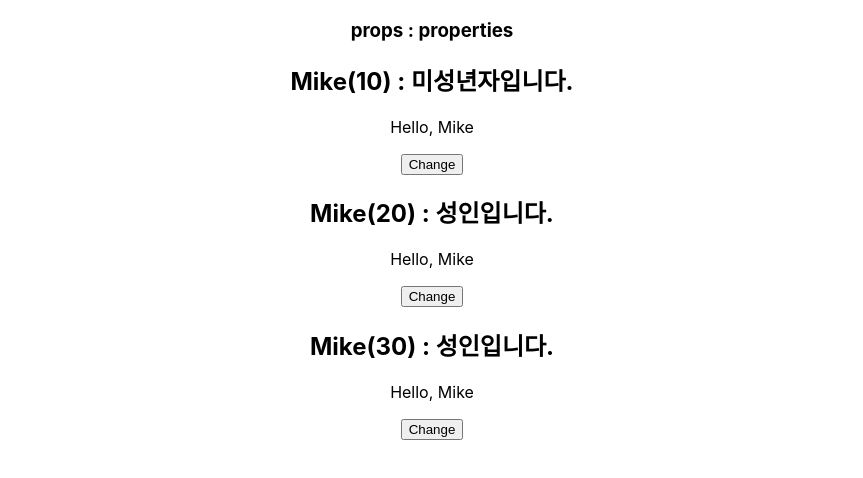
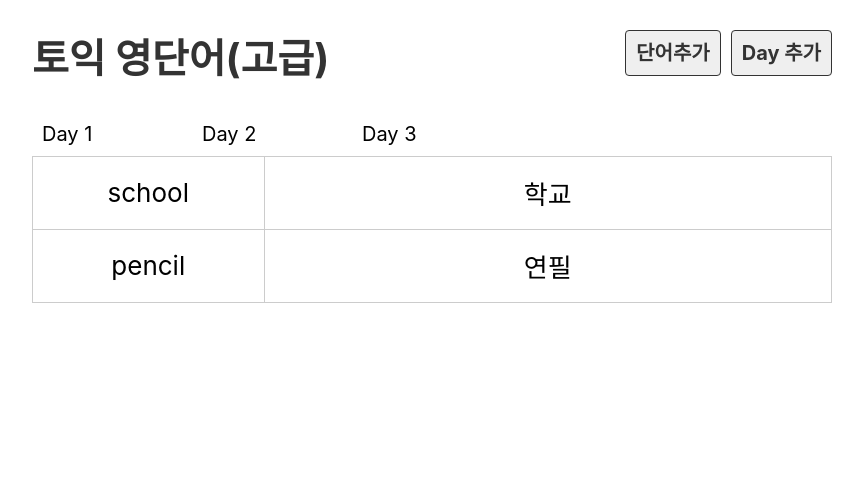
Before and after one commit to Park-JiYoungs/vocabulary-app, a React (Create React App) app: page / in a window 1280 px wide. Shown: the top 478 px of the page, without its empty margins (208-1071 px from the left). Built offline with nearby package versions, Linux system fonts and the light colour scheme.

Commit message:
JSON을 이용하여 단어장 초기 세팅

```diff
--- a/src/App.css
+++ /dev/null
@@ -1,38 +0,0 @@
-.App {
-  text-align: center;
-}
-
-.App-logo {
-  height: 40vmin;
-  pointer-events: none;
-}
-
-@media (prefers-reduced-motion: no-preference) {
-  .App-logo {
-    animation: App-logo-spin infinite 20s linear;
-  }
-}
-
-.App-header {
-  background-color: #282c34;
-  min-height: 100vh;
-  display: flex;
-  flex-direction: column;
-  align-items: center;
-  justify-content: center;
-  font-size: calc(10px + 2vmin);
-  color: white;
-}
-
-.App-link {
-  color: #61dafb;
-}
-
-@keyframes App-logo-spin {
-  from {
-    transform: rotate(0deg);
-  }
-  to {
-    transform: rotate(360deg);
-  }
-}
--- a/src/App.js
+++ b/src/App.js
@@ -1,15 +1,15 @@
-import './App.css';
-import Hello from './component/Hello';
+import Header from "./component/Header";
+import DayList from "./component/DayList";
+import Day from "./component/Day";
 
 function App() {
   return (
     <div className="App">
-      <h3>props : properties</h3>
-      <Hello age={10}/>
-      <Hello age={20}/>
-      <Hello age={30}/>
+      <Header/>
+      <DayList/>
+      <Day/>
     </div>
-  );
+  )
 }
 
 export default App;
--- /dev/null
+++ b/src/component/Day.js
@@ -0,0 +1,21 @@
+import dummy from "../db/data.json";
+
+export default function Day() {
+    const day = 3;
+    const wordList = dummy.words.filter(word => (word.day === day));
+
+    return (
+        <>
+            <table>
+                <tbody>
+                    {wordList.map((word) => (
+                        <tr key={word.id}>
+                            <td>{word.eng}</td>
+                            <td>{word.kor}</td>
+                        </tr>
+                    ))}
+                </tbody>
+            </table>
+        </>
+    )
+}
--- /dev/null
+++ b/src/component/DayList.js
@@ -0,0 +1,11 @@
+import dummy from "../db/data.json";
+
+export default function DayList() {
+    return (
+        <ul className="list_day">
+            {dummy.days.map((day) => (
+                <li key={day.id}>Day {day.day}</li>
+            ))}
+        </ul>
+    );
+}
--- /dev/null
+++ b/src/component/Header.js
@@ -0,0 +1,17 @@
+export default function Header() {
+    return (
+        <div className = "header">
+            <h1>
+                <a href="/">토익 영단어(고급)</a>
+            </h1>
+            <div className="menu">
+                <a href="#x" className="link">
+                    단어추가
+                </a>
+                <a href="#x" className="link">
+                    Day 추가
+                </a>
+            </div>
+        </div>
+    );
+}
--- a/src/component/Hello.js
+++ /dev/null
@@ -1,22 +0,0 @@
-import {useState} from "react";
-import UserName from "./UserName";
-
-export default function Hello({age}) {
-
-    const [name, setName] = useState("Mike");
-    const msg = age > 19? '성인입니다.' : '미성년자입니다.';
-
-    return (
-        <div>
-            <h2 id="name">
-                {name}({age}) : {msg}
-            </h2>
-            <UserName name={name}/>
-            <button onClick={() => {
-                        setName(name === "Mike"? "Jane" : "Mike");
-                    }}
-                >Change
-            </button>
-        </div>
-    );
-};
--- a/src/component/UserName.js
+++ /dev/null
@@ -1,3 +0,0 @@
-export default function UserName({name}) {
-    return <p>Hello, {name}</p>
-}
--- /dev/null
+++ b/src/db/data.json
@@ -0,0 +1,51 @@
+{
+    "days": [
+        {"id": 1, "day": 1},
+        {"id": 2, "day": 2},
+        {"id": 3, "day": 3}
+    ],
+    "words": [
+        {
+            "id": 1,
+            "day": 1,
+            "eng": "book",
+            "kor": "책",
+            "isDone": false
+        },
+        {
+            "id": 2,
+            "day": 1,
+            "eng": "apple",
+            "kor": "사과",
+            "isDone": false
+        },
+        {
+            "id": 3,
+            "day": 2,
+            "eng": "car",
+            "kor": "자동차",
+            "isDone": false
+        },
+        {
+            "id": 4,
+            "day": 2,
+            "eng": "pen",
+            "kor": "펜",
+            "isDone": false
+        },
+        {
+            "id": 5,
+            "day": 3,
+            "eng": "school",
+            "kor": "학교",
+            "isDone": false
+        },
+        {
+            "id": 6,
+            "day": 3,
+            "eng": "pencil",
+            "kor": "연필",
+            "isDone": false
+        }
+    ]
+}
--- a/src/index.css
+++ b/src/index.css
@@ -1,13 +1,132 @@
 body {
   margin: 0;
-  font-family: -apple-system, BlinkMacSystemFont, 'Segoe UI', 'Roboto', 'Oxygen',
-    'Ubuntu', 'Cantarell', 'Fira Sans', 'Droid Sans', 'Helvetica Neue',
-    sans-serif;
+  font-family: -apple-system, BlinkMacSystemFont, 'Segoe UI', 'Roboto',
+      'Oxygen', 'Ubuntu', 'Cantarell', 'Fira Sans', 'Droid Sans',
+      'Helvetica Neue', sans-serif;
   -webkit-font-smoothing: antialiased;
   -moz-osx-font-smoothing: grayscale;
+  font-size: 20px;
+}
+
+ol,
+ul {
+  margin: 0;
+  padding: 0;
+  list-style: none;
 }
 
 code {
   font-family: source-code-pro, Menlo, Monaco, Consolas, 'Courier New',
-    monospace;
+      monospace;
 }
+
+a {
+  text-decoration: none;
+  color: #333;
+}
+
+.App {
+  width: 800px;
+  margin: 0 auto;
+}
+
+.header {
+  position: relative;
+}
+
+.header .menu {
+  position: absolute;
+  top: 10px;
+  right: 0;
+}
+
+.header .link {
+  border: 1px solid #333;
+  padding: 10px;
+  margin-left: 10px;
+  background-color: #efefef;
+  font-weight: bold;
+  border-radius: 4px;
+}
+
+.list_day {
+  display: flex;
+  flex-wrap: wrap;
+}
+
+.list_day li {
+  flex: 20% 0 0;
+  box-sizing: border-box;
+  padding: 10px;
+}
+
+.list_day a {
+  display: block;
+  padding: 20px 0;
+  font-weight: bold;
+  color: #fff;
+  text-align: center;
+  border-radius: 10px;
+  background-color: dodgerblue;
+}
+
+table {
+  border-collapse: collapse;
+  width: 100%;
+}
+table td {
+  width: 25%;
+  height: 70px;
+  border: 1px solid #ccc;
+  text-align: center;
+  font-size: 26px;
+}
+
+table td:first-child {
+  width: 10%;
+}
+
+.off td {
+  background: #eee;
+  color: #ccc;
+}
+
+.btn_del {
+  margin-left: 10px;
+  color: #fff;
+  background-color: firebrick;
+}
+
+button {
+  padding: 10px;
+  font-weight: bold;
+  font-size: 18px;
+  cursor: pointer;
+  border: 0 none;
+  border-radius: 6px;
+  padding: 10px 20px;
+  color: #fff;
+  background-color: dodgerblue;
+}
+
+.input_area {
+  margin-bottom: 10px;
+}
+
+.input_area label {
+  display: block;
+  margin-bottom: 10px;
+}
+
+.input_area input {
+  width: 400px;
+  height: 40px;
+  font-size: 20px;
+  padding: 0 10px;
+}
+
+.input_area select {
+  width: 400px;
+  height: 40px;
+  font-size: 20px;
+}
```
